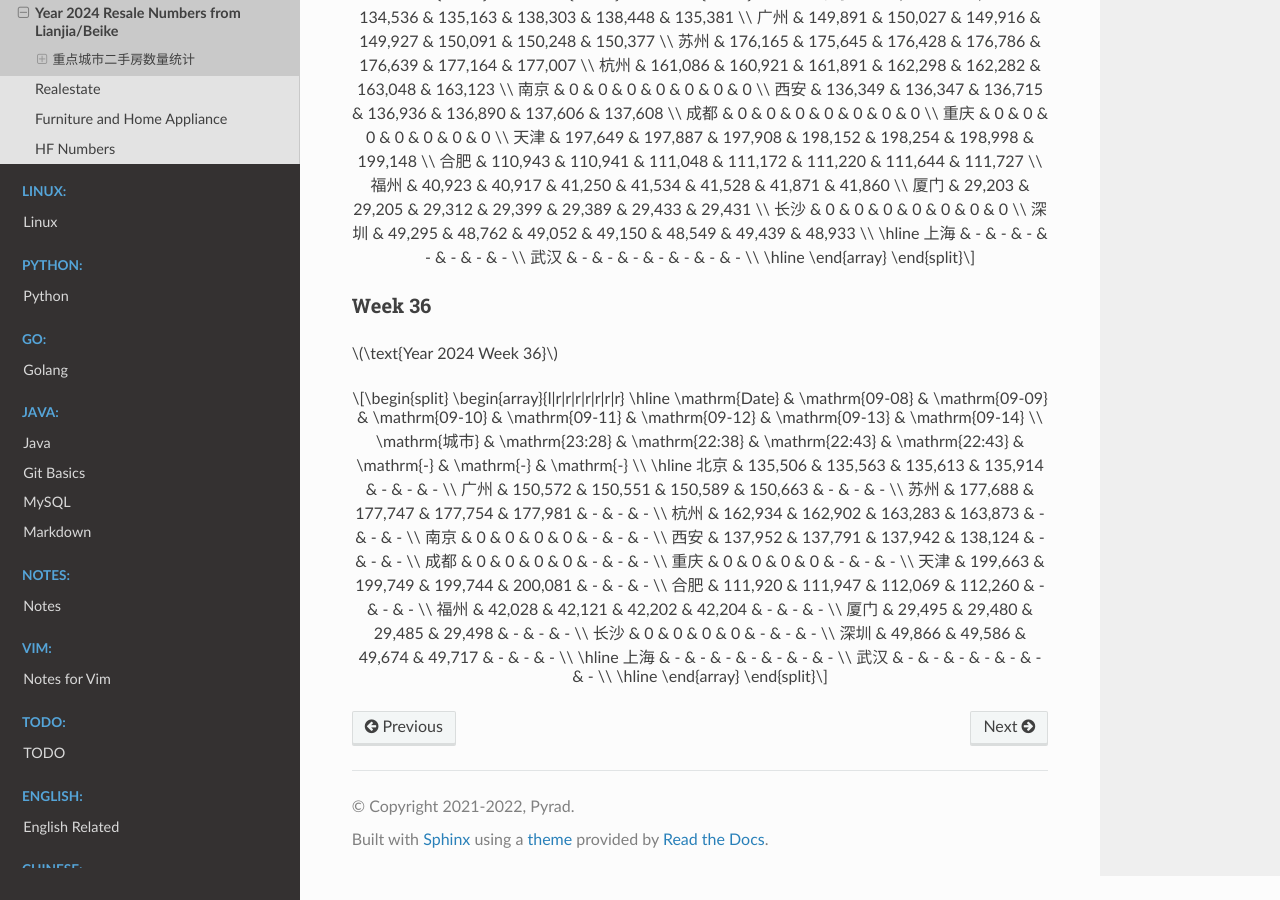
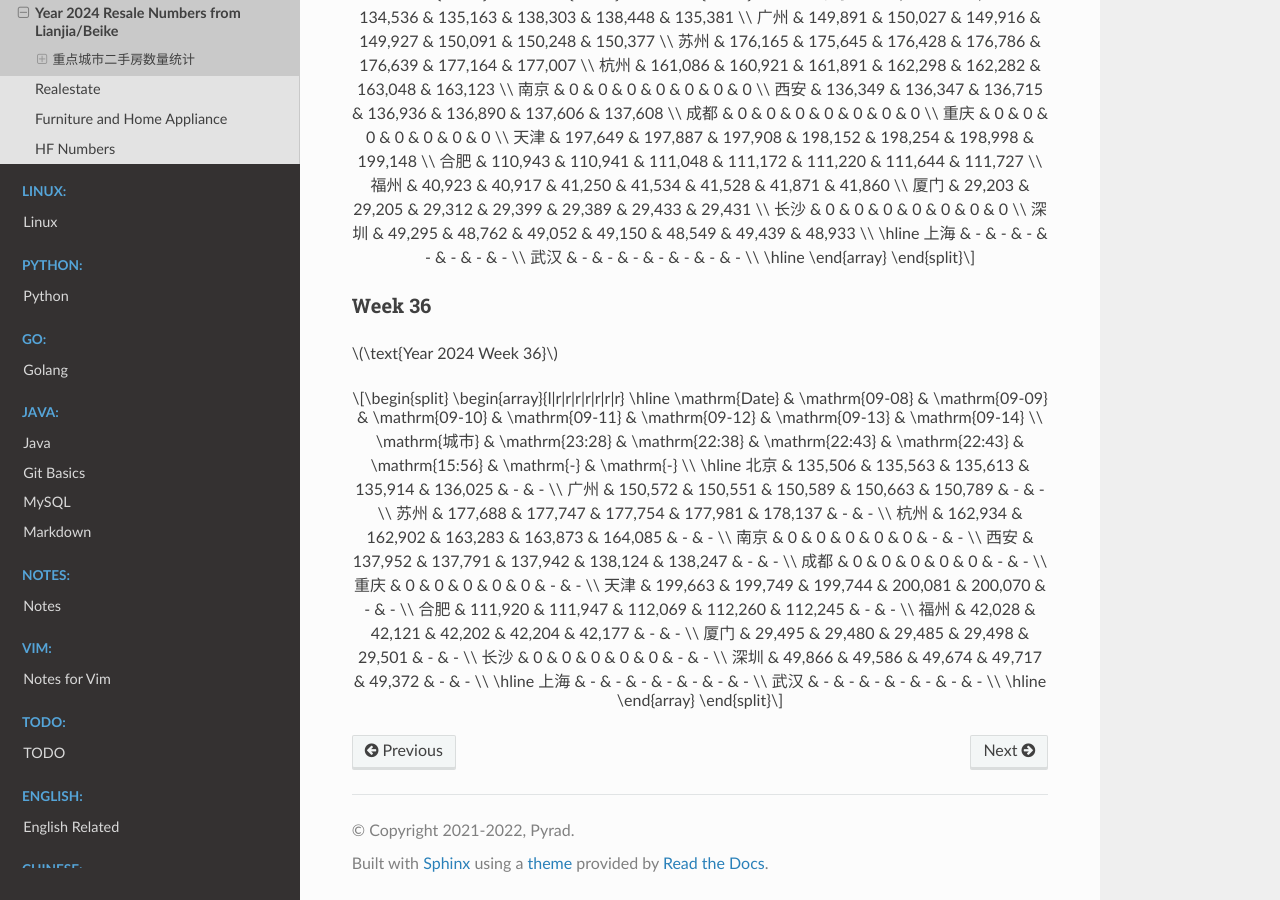
Before and after one commit to Pyrad/pyradnotes, a Sphinx documentation site: the page built from source/RealEstate/resalenumbers2024.md, in a window 1280 px wide and 900 px high, scrolled down 17472 px. Built offline with Sphinx 7.4.7 and the Read the Docs theme 2.0.0, drawn with Linux system fonts in a browser that asks for light colours; pages that are not in the unit, such as notebooks, are missing from menus; a script that is not in the unit is left out.

Commit message:
Realestate Update resale numbers 2024-09-12 15:56

```diff
--- a/source/RealEstate/resalenumbers2024.md
+++ b/source/RealEstate/resalenumbers2024.md
@@ -1163,22 +1163,22 @@ $$
 \begin{array}{l|r|r|r|r|r|r|r}
 \hline
 \mathrm{Date} & \mathrm{09-08} & \mathrm{09-09} & \mathrm{09-10} & \mathrm{09-11} & \mathrm{09-12} & \mathrm{09-13} & \mathrm{09-14} \\
-\mathrm{城市} & \mathrm{23:28} & \mathrm{22:38} & \mathrm{22:43} & \mathrm{22:43} & \mathrm{-} & \mathrm{-} & \mathrm{-} \\
+\mathrm{城市} & \mathrm{23:28} & \mathrm{22:38} & \mathrm{22:43} & \mathrm{22:43} & \mathrm{15:56} & \mathrm{-} & \mathrm{-} \\
 \hline
-北京 & 135,506 & 135,563 & 135,613 & 135,914 & - & - & - \\
-广州 & 150,572 & 150,551 & 150,589 & 150,663 & - & - & - \\
-苏州 & 177,688 & 177,747 & 177,754 & 177,981 & - & - & - \\
-杭州 & 162,934 & 162,902 & 163,283 & 163,873 & - & - & - \\
-南京 & 0 & 0 & 0 & 0 & - & - & - \\
-西安 & 137,952 & 137,791 & 137,942 & 138,124 & - & - & - \\
-成都 & 0 & 0 & 0 & 0 & - & - & - \\
-重庆 & 0 & 0 & 0 & 0 & - & - & - \\
-天津 & 199,663 & 199,749 & 199,744 & 200,081 & - & - & - \\
-合肥 & 111,920 & 111,947 & 112,069 & 112,260 & - & - & - \\
-福州 & 42,028 & 42,121 & 42,202 & 42,204 & - & - & - \\
-厦门 & 29,495 & 29,480 & 29,485 & 29,498 & - & - & - \\
-长沙 & 0 & 0 & 0 & 0 & - & - & - \\
-深圳 & 49,866 & 49,586 & 49,674 & 49,717 & - & - & - \\
+北京 & 135,506 & 135,563 & 135,613 & 135,914 & 136,025 & - & - \\
+广州 & 150,572 & 150,551 & 150,589 & 150,663 & 150,789 & - & - \\
+苏州 & 177,688 & 177,747 & 177,754 & 177,981 & 178,137 & - & - \\
+杭州 & 162,934 & 162,902 & 163,283 & 163,873 & 164,085 & - & - \\
+南京 & 0 & 0 & 0 & 0 & 0 & - & - \\
+西安 & 137,952 & 137,791 & 137,942 & 138,124 & 138,247 & - & - \\
+成都 & 0 & 0 & 0 & 0 & 0 & - & - \\
+重庆 & 0 & 0 & 0 & 0 & 0 & - & - \\
+天津 & 199,663 & 199,749 & 199,744 & 200,081 & 200,070 & - & - \\
+合肥 & 111,920 & 111,947 & 112,069 & 112,260 & 112,245 & - & - \\
+福州 & 42,028 & 42,121 & 42,202 & 42,204 & 42,177 & - & - \\
+厦门 & 29,495 & 29,480 & 29,485 & 29,498 & 29,501 & - & - \\
+长沙 & 0 & 0 & 0 & 0 & 0 & - & - \\
+深圳 & 49,866 & 49,586 & 49,674 & 49,717 & 49,372 & - & - \\
 \hline
 上海 & - & - & - & - & - & - & - \\
 武汉 & - & - & - & - & - & - & - \\
```
Also changed, not shown: 1 other file.
